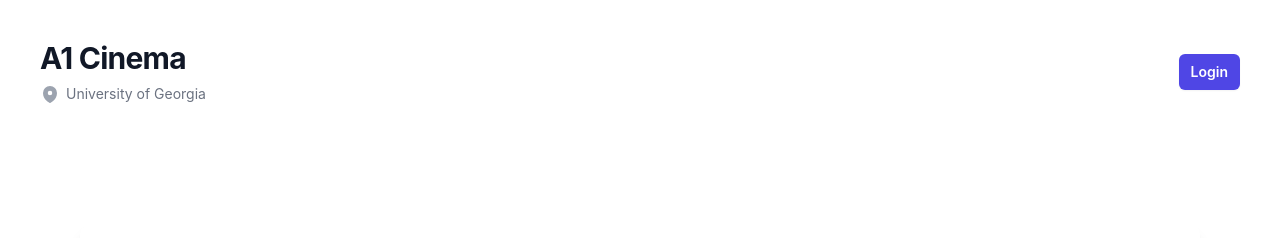
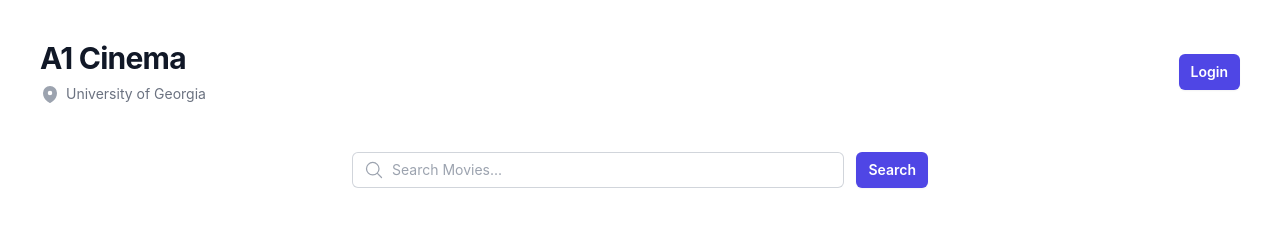
Before and after one commit to MatthewRJue/Software-Engineering-Project, a React (Create React App) app in the folder client/: page / in a window 1280 px wide. Shown: the top 238 px of the page. Built offline with nearby package versions, Linux system fonts and the light colour scheme.

Commit message:
Implemented Search Bar

```diff
--- a/client/src/App.js
+++ b/client/src/App.js
@@ -6,9 +6,8 @@ import Navbar from './Components/Navbar';
 import React, {useState} from 'react';
 import MovieList from "./Components/MovieList"
 import Movieinfo from "./Components/MovieInfo"
+import Searchbar from './Components/Searchbar';
 import { BrowserRouter as Router, Route, Routes } from 'react-router-dom'; // Update this line
-
-
 
 function App() {
 
@@ -22,8 +21,10 @@ function App() {
     <Router>
       <Routes>
         <Route path="/" element={
-          <><Navbar />
-          <MovieList />
+          <>
+            <Navbar />
+            <Searchbar />
+            <MovieList />
           </>
         } />
         <Route path="/login" element={<Login />} />
--- /dev/null
+++ b/client/src/Components/Searchbar.js
@@ -0,0 +1,27 @@
+import { MagnifyingGlassIcon } from '@heroicons/react/24/outline'
+import { Link } from 'react-router-dom'
+
+export default function Searchbar() {
+    return (
+      <div className="flex justify-center">
+        <div className="flex relative mt-2 rounded-md w-full max-w-xl"> {/* Adjusted to flex */}
+          {/* Magnifying Glass Icon */}
+          <div className="absolute inset-y-0 left-0 pl-3 flex items-center pointer-events-none">
+            <MagnifyingGlassIcon className="h-5 w-5 text-gray-400" aria-hidden="true" />
+          </div>
+          <input
+            type="text"
+            name="movie"
+            id="movie"
+            className="block w-full rounded-md border-0 py-1.5 pl-10 pr-20 text-gray-900 ring-1 ring-inset ring-gray-300 placeholder:text-gray-400 focus:ring-2 focus:ring-inset focus:ring-indigo-600 sm:text-sm sm:leading-6"
+            placeholder="Search Movies..."
+          />
+          <span className="sm:ml-3">
+            <Link to="/" className="inline-flex items-center rounded-md bg-indigo-600 px-3 py-2 text-sm font-semibold text-white shadow-sm hover:bg-indigo-500 focus-visible:outline focus-visible:outline-2 focus-visible:outline-offset-2 focus-visible:outline-indigo-600">
+              Search
+            </Link>
+          </span>
+        </div>
+      </div>
+    )
+}
```
